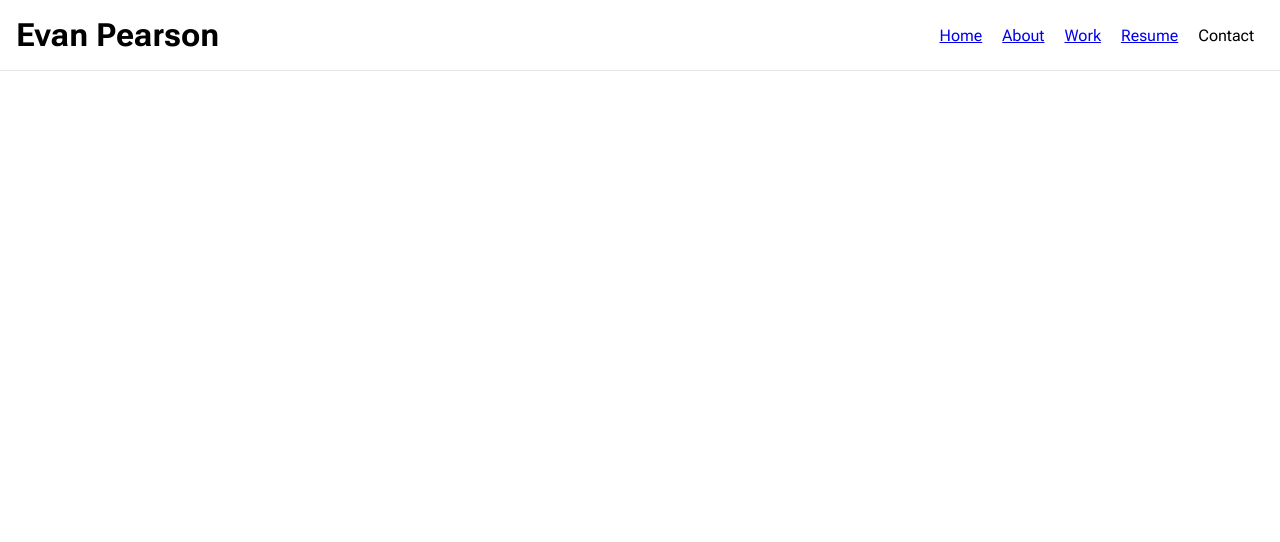
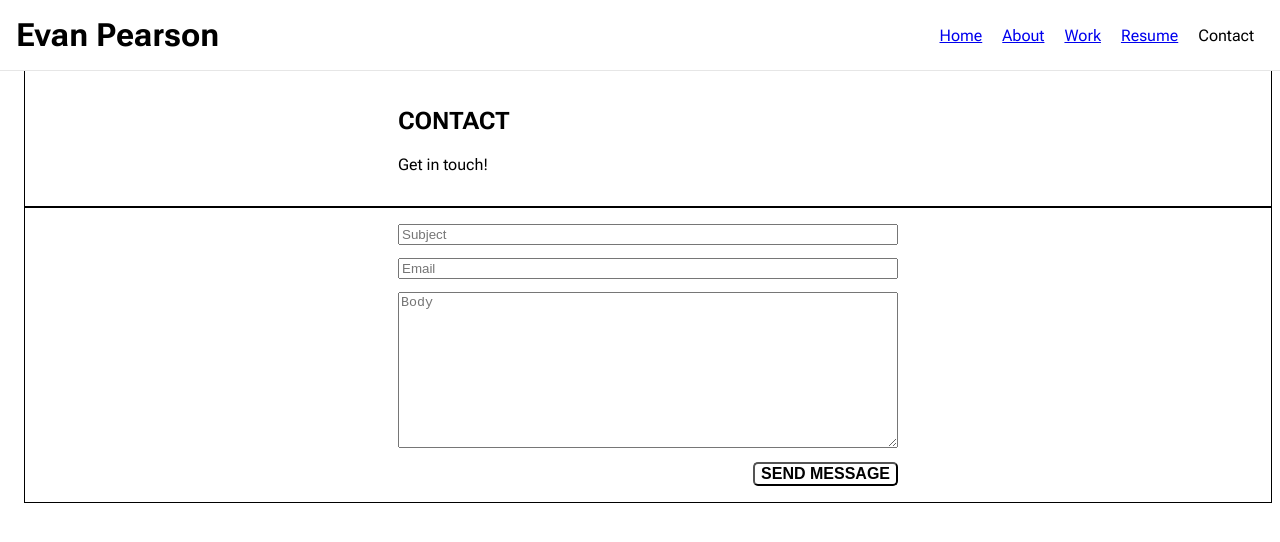
Before and after one commit to parsnbl/evan-pearson.com, a Next.js app: page /proto in a window 1280 px wide. Shown: the top 542 px of the page. Built offline with nearby package versions, Linux system fonts and the light colour scheme.

Commit message:
got basic form created

```diff
--- a/app/proto/page.tsx
+++ b/app/proto/page.tsx
@@ -6,39 +6,142 @@ import { css } from '@emotion/react';
 import Band from '@/components/Band';
 import Project from '@/components/Project';
 
+import { roboto_condensed } from '@/fonts';
+
+import { useFormik } from 'formik';
+
+import { colors } from '@/styles';
 
 
+const MAX_SUBJECT_LENGTH = 140;
+const MAX_BODY_LENGTH = 2083;
+
+
+const validate = values => {
+  const errors = {};
+  if (!values.email) {
+    errors.email = 'Required';
+  } else if (!/^[A-Z0-9._%+-]+@[A-Z0-9.-]+\.[A-Z]{2,4}$/i.test(values.email)) {
+    errors.email = 'Invalid email address';
+  }
+
+  if (!values.subject) {
+    errors.subject = 'Required';
+  } else if (values.subject.length > MAX_SUBJECT_LENGTH) {
+    errors.subject = `Must be ${MAX_SUBJECT_LENGTH} characters or less`;
+  }
+
+  if (!values.body) {
+    errors.body = 'Required';
+  } else if (values.body.length > MAX_BODY_LENGTH) {
+    errors.body = `Must be ${MAX_BODY_LENGTH} characters or less`
+  }
+
+  return errors;
+};
+
+
+interface Values {
+  subject: string;
+  email: string;
+  body: string;
+}
 
 export default function Proto() {
-  const data = [
-    {
-      title: 'wave.js',
-      imageSlug: 'wavejs.jpg',
-      description: [
-        'wave.js is a scalable video live streaming framework, with multi-stream support for real-time RTMP ingest, encoding to HLS and MPEG-DASH, and low-latency live stream delivery.',
-        'Targeted at helping dev teams deploy live streaming applications with greater ease and efficiency, wave.js is an open source server framework for Node.js that features customizable configuration options to tailor video and audio live streams to meet the needs of any professional dev environment.'
-      ],
-      tags: ['NodeJS', 'Express', 'Socket Servers', 'RTMP', 'HLS', 'MPEG-Dash'],
-      web: 'https://wavejs.live/',
-      github: 'https://github.com/oslabs-beta/wavejs',
-      npm: 'https://www.npmjs.com/package/@wave.js/wave.js'
+
+  const bandStyle = css({
+    display: 'flex',
+    flexDirection: 'column',
+    alignItems: 'center',
+    border: '1px solid black',
+
+  });
+
+  const formStyle = css({
+    display: 'flex',
+    width: '500px',
+    flexDirection: 'column',
+    '& input': {
+      marginBottom: '1em'
     },
-    {
-      title: 'Stager',
-      imageSlug: 'stager.svg',
-      description: [
-        'An open-source react app for generating gantt charts with a modern interface and focus on customizability.',
-        'Currently being redesigned as an Electron app.'
-      ],
-      tags: ['React', 'Redux/RTL', 'SaSS', 'Electron'],
-      github: 'https://github.com/parsnbl/stager',
+    '& textarea#body': {
+      height: '150px',
+      marginBottom: '1em'
     },
+    '& button': {
+      alignSelf: 'flex-end',
+      backgroundColor: colors.white,
+      fontSize: '1em',
+      fontFamily: roboto_condensed.style,
+      fontWeight: 'bolder',
+      borderRadius: '5px',
+      '& :hover': {
+        color: colors.pictonBlue
+      },
+    }
 
-  ]
+  });
+
+
+  const formik = useFormik({
+    initialValues: {
+      subject: '',
+      email: '',
+      body: '',
+    },
+    validate,
+    onSubmit: (values: Values) => {
+      alert(JSON.stringify(values,null, 2));
+    },
+  });
 
   return (
     <>
+      <Band cssStyles={bandStyle}>
+        <div css={{textAlign: 'start', width: '500px'}}>
+          <h2>CONTACT</h2>
+          <p>Get in touch!</p>
+        </div>
+      </Band>
+      <Band cssStyles={bandStyle}>
+        <form onSubmit={formik.handleSubmit} css={formStyle}>
+          {/*<label htmlFor="subject">Subject</label>*/}
+          <input
+            id="subject"
+            name="subject"
+            type="text"
+            placeholder="Subject"
+            onChange={formik.handleChange}
+            value={formik.values.subject}
+          />
+          {formik.errors.subject ? <div>{formik.errors.subject}</div> : null}
 
+          {/* <label htmlFor="email">Email</label> */}
+          <input
+            id="email"
+            name="email"
+            type="email"
+            placeholder="Email"
+            onChange={formik.handleChange}
+            value={formik.values.email}
+          />
+          {formik.errors.email ? <div>{formik.errors.email}</div> : null}
+
+          {/* <label htmlFor="body">Body</label> */}
+          <textarea
+            id="body"
+            name="body"
+            placeholder="Body"
+
+            onChange={formik.handleChange}
+            value={formik.values.body}
+          />
+          {formik.errors.body ? <div>{formik.errors.body}</div> : null}
+
+          <button type="submit">SEND MESSAGE</button>
+        </form>
+      </Band>
     </>
+
   );
 }
--- a/package.json
+++ b/package.json
@@ -14,6 +14,7 @@
   "dependencies": {
     "@emotion/cache": "^11.11.0",
     "@emotion/react": "^11.11.3",
+    "formik": "^2.4.5",
     "lucide-react": "^0.314.0",
     "next": "^14.0.4",
     "react": "^18.2.0",
```
Also changed, not shown: app/resume/layout.tsx (deleted, +0 -16 lines), app/resume/page.tsx (deleted), 1 other file (tests, documents, lock files or other folders).
